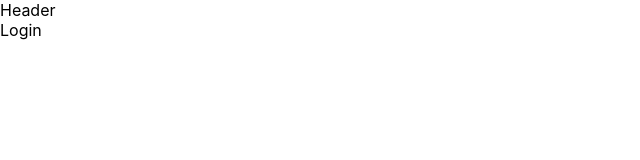
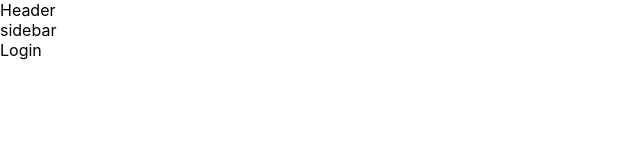
Before and after one commit to Abhay5855/slack-clone-react-my-version, a React (Create React App) app in the folder slack-clone-challenge/: page / in a window 1280 px wide. Shown: the top 160 px of the page, without its empty margins (0-640 px from the left). Built offline with nearby package versions, Linux system fonts and the light colour scheme.

Commit message:
fix: sidebar component outside switch

```diff
--- a/slack-clone-challenge/src/App.js
+++ b/slack-clone-challenge/src/App.js
@@ -2,8 +2,8 @@ import "./App.css";
 import { BrowserRouter as Router, Route, Switch } from "react-router-dom";
 import Chat from "./components/chat";
 import Login from "./components/login";
-import styled from 'styled-components';
-import Header from './components/header';
+import styled from "styled-components";
+import Header from "./components/header";
 import Sidebar from "./components/sidebar";
 
 function App() {
@@ -14,22 +14,17 @@ function App() {
           <Header />
 
           <Main>
+            <Sidebar />
             <Switch>
               <Route path="/room">
-
-            <Sidebar />
-
                 <Chat />
-
               </Route>
 
               <Route path="/">
                 <Login />
               </Route>
             </Switch>
-
           </Main>
-
         </container>
       </Router>
     </div>
@@ -38,10 +33,6 @@ function App() {
 
 export default App;
 
+const container = styled.div``;
 
-const container = styled.div`
-`;
-
-
-const Main = styled.div`
-`;
+const Main = styled.div``;
```
Lines whose indentation alone changed are shown as unchanged.
